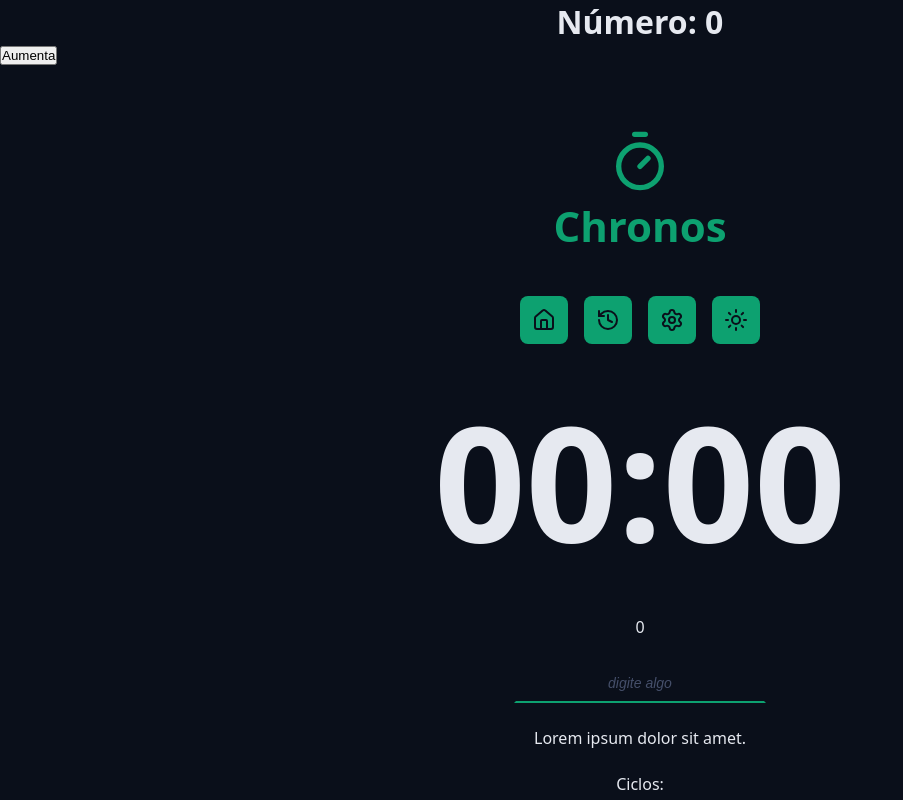
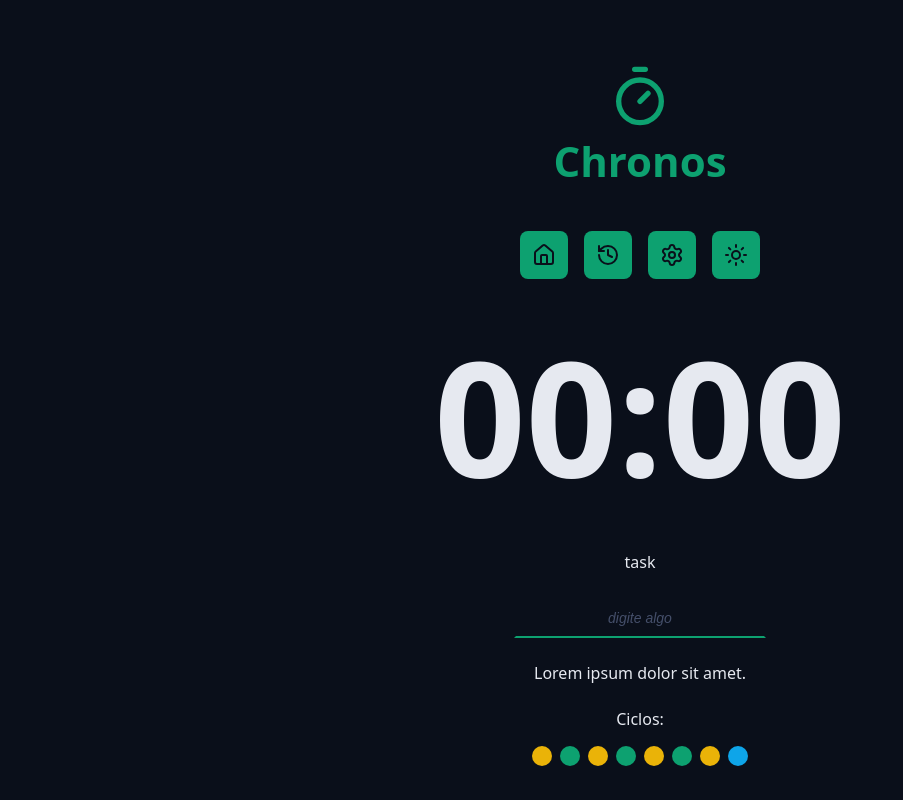
Before and after one commit to SimonSousa25/chronos-pomodoro, a React app: page / in a window 1280 px wide. Shown: the top 800 px of the page, without its empty margins (0-903 px from the left). Built offline with nearby package versions, Linux system fonts and the light colour scheme; the HTML template or start-up script is replaced by a standard one.

Commit message:
Limpando o código + Tema do VScode

```diff
--- a/src/App.tsx
+++ b/src/App.tsx
@@ -10,30 +10,10 @@ import { Cycles } from './components/Cycles';
 import { DefaultButton } from './components/DefaultButton';
 import { PlayCircleIcon } from 'lucide-react';
 import { Footer } from './components/Footer';
-import { Heading } from './components/Heading';
-import { useState } from 'react';
 
 export function App() {
-  // Que todos os componentes que usam "numero"
-  // Saibam das mudanças em seu valor.
-  // Sempre que eu usar useState, não vou usar atribuição diretamente
-
-  // const [numero, setNumero] = useState(() => {
-  //   console.log('Lazy initialization'); -> se for um fluxo pesado de inicializar
-  //   return 0;
-  // });
-  const [numero, setNumero] = useState(0);
-
-  function handleClick() {
-    // setNumero(prevState => prevState + 1);
-    setNumero(1);
-  }
-
   return (
     <>
-      <Heading>Número: {numero}</Heading>
-      <button onClick={handleClick}>Aumenta</button>
-
       <Container>
         <Logo />
       </Container>
@@ -50,7 +30,7 @@ export function App() {
         <form className='form' action=''>
           <div className='formRow'>
             <DefaultInput
-              labelText={numero.toString()}
+              labelText='task'
               id='meuInput'
               type='text'
               placeholder='digite algo'
--- a/src/components/Heading/index.tsx
+++ b/src/components/Heading/index.tsx
@@ -5,7 +5,5 @@ type HeadingProps = {
 };
 
 export function Heading({ children }: HeadingProps) {
-  /** const classes = `${styles.heading} ${styles.cyan}`;
-   * dá pra desestruturar classes css dessa forma tbm, ou utilizar tudo dentro de className */
   return <h1 className={styles.heading}>{children}</h1>;
 }
```
